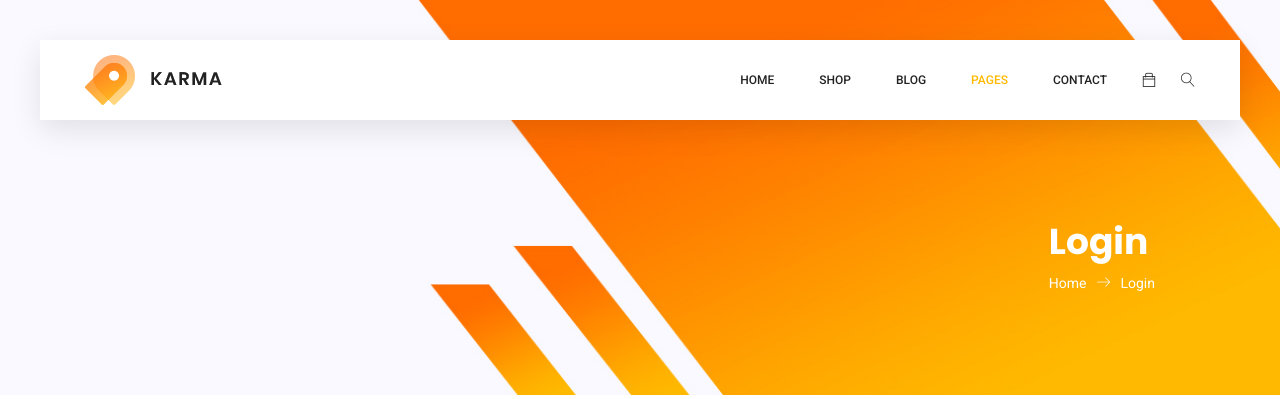
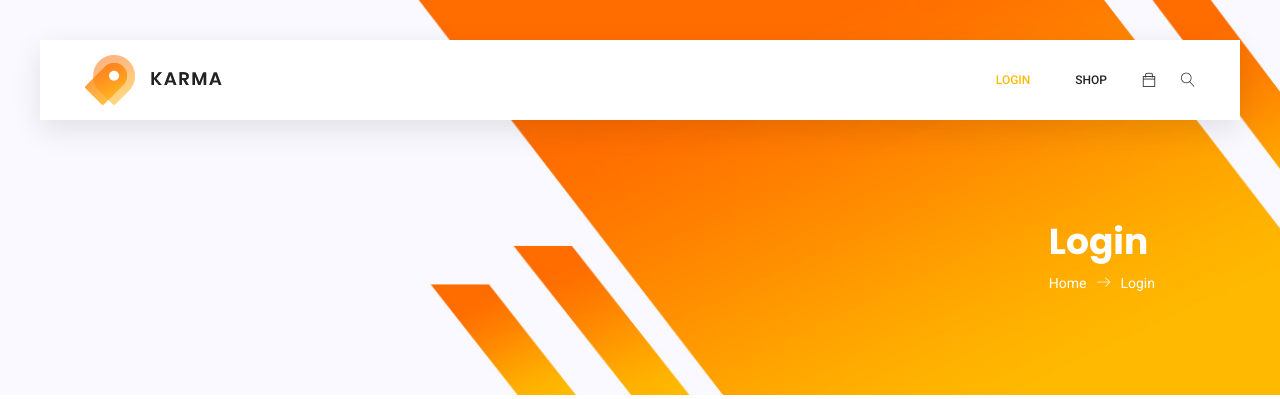
Before and after one commit to rajthakkar123/Ecom, a Django app: page /login/ in a window 1280 px wide. Shown: the top 399 px of the page. Run offline with Django 4.2, Linux system fonts and the light colour scheme; some libraries are stand-ins or nearby versions.

Commit message:
finally final changes

```diff
--- a/ecom/product/views/user_views.py
+++ b/ecom/product/views/user_views.py
@@ -49,9 +49,7 @@ class AddAddress(LoginRequiredMixin,CreateView):
     form_class = AddressForm
     template_name = 'user/add-address.html'
     success_url= '/'
-    # @login_required
-    # def dispatch(self, request, *args, **kwargs):
-    #     return super().dispatch(request, *args, **kwargs)
+
     def post(self,request):
         form = AddressForm(request.POST)
         if form.is_valid():
@@ -83,10 +81,6 @@ class LoadCategory(TemplateView):
         context['category_vo_list'] = Category.objects.all()
         return context
 
-
-
-class LoadProduct(TemplateView):
-    template_name = 'user/single-product.html'
 
 
 class LoadCart(LoginRequiredMixin,TemplateView):
@@ -135,13 +129,6 @@ class LoadCheckout(LoginRequiredMixin,TemplateView):
 
         return context
 
-class LoadContact(TemplateView):
-    template_name = 'user/contact.html'
-
-
-class LoadBlog(TemplateView):
-    template_name = 'user/blog.html'
-
 class LoadConfirmation(LoginRequiredMixin,TemplateView):
     template_name = 'user/confirmation.html'
     def get_context_data(self, **kwargs) :
@@ -158,14 +145,6 @@ class LoadConfirmation(LoginRequiredMixin,TemplateView):
         context["order_items"] = latest_order_items
 
         return context
-
-class LoadSingleBlog(TemplateView):
-    template_name = 'user/single-blog.html'
-
-
-class LoadTracking(TemplateView):
-    template_name = 'user/tracking.html'
-
 
 class LoadLogin(LoginView):
     template_name = 'user/login.html'
--- a/ecom/templates/user/login.html
+++ b/ecom/templates/user/login.html
@@ -12,7 +12,7 @@
 			<nav class="navbar navbar-expand-lg navbar-light main_box">
 				<div class="container">
 					<!-- Brand and toggle get grouped for better mobile display -->
-					<a class="navbar-brand logo_h" href="{% url 'home' %}"><img src="{% static 'user/img/logo.png' %}" alt=""></a>
+					<a class="navbar-brand logo_h" href="{% url 'home' %}"><img src="{% static 'user/img/logo.png' %} " alt=""></a>
 					<button class="navbar-toggler" type="button" data-toggle="collapse" data-target="#navbarSupportedContent"
 					 aria-controls="navbarSupportedContent" aria-expanded="false" aria-label="Toggle navigation">
 						<span class="icon-bar"></span>
@@ -22,46 +22,39 @@
 					<!-- Collect the nav links, forms, and other content for toggling -->
 					<div class="collapse navbar-collapse offset" id="navbarSupportedContent">
 						<ul class="nav navbar-nav menu_nav ml-auto">
-							{% if user.is_authenticated %}
-							<li class="nav-item "><a class="nav-link" href="{% url 'user-update' %}">Hello {{ user.first_name }}</li>
-							{% endif %}
-		 					<li class="nav-item"><a class="nav-link" href="{% url 'home' %}">Home</a></li>
-							<li class="nav-item submenu dropdown ">
+							<li class="nav-item submenu dropdown">
+
+								{% if user.is_authenticated %}
+
+								<a href="#" class="nav-link dropdown-toggle" data-toggle="dropdown" role="button" aria-haspopup="true"
+								 aria-expanded="false">{{user.first_name}}</a>
+								<ul class="dropdown-menu">
+									<li class="nav-item"><a class="nav-link" href="{% url 'user-update' %}">Profile</a></li>
+									<li class="nav-item"><a class="nav-link" href="{% url 'add-address' %}">Insert Address</a></li>
+									<li class="nav-item"><a class="nav-link" href="{% url 'view-address' %}">View Address</a></li>
+									<li class="nav-item"><a class="nav-link" href="#">Previous Orders</a></li>
+									<li class="nav-item"><a class="nav-link" href="{% url 'logout' %}">Logout</a></li>
+								</ul>
+								{% else %}
+								<li class="active nav-item"><a class="nav-link" href="{% url 'login' %}">Login</a></li>
+
+								{% endif %}
+
+							</li>
+								<li class="nav-item submenu dropdown">
 								<a href="#" class="nav-link dropdown-toggle" data-toggle="dropdown" role="button" aria-haspopup="true"
 								 aria-expanded="false">Shop</a>
 								<ul class="dropdown-menu">
 									<li class="nav-item"><a class="nav-link" href="{% url 'category' %}">Shop Category</a></li>
-									<li class="nav-item"><a class="nav-link" href="{% url 'product' %}">Product Details</a></li>
-									<li class="nav-item "><a class="nav-link" href="{% url 'checkout' %}">Product Checkout</a></li>
-									<li class="nav-item "><a class="nav-link" href="{% url 'cart' %}">Shopping Cart</a></li>
+									<li class="nav-item"><a class="nav-link" href="{% url 'checkout' %}">Product Checkout</a></li>
+									<li class="nav-item"><a class="nav-link" href="{% url 'cart' %}">Shopping Cart</a></li>
 									<li class="nav-item"><a class="nav-link" href="{% url 'confirmation' %}">Confirmation</a></li>
 								</ul>
 							</li>
-							<li class="nav-item submenu dropdown ">
-								<a href="#" class="nav-link dropdown-toggle" data-toggle="dropdown" role="button" aria-haspopup="true"
-								 aria-expanded="false">Blog</a>
-								<ul class="dropdown-menu">
-									<li class="nav-item "><a class="nav-link" href="{% url 'blog' %}">Blog</a></li>
-									<li class="nav-item"><a class="nav-link" href="{% url 'singleblog' %}">Blog Details</a></li>
-								</ul>
-							</li>
-							<li class="nav-item submenu dropdown active">
-								<a href="#" class="nav-link dropdown-toggle" data-toggle="dropdown" role="button" aria-haspopup="true"
-								 aria-expanded="false">Pages</a>
-								<ul class="dropdown-menu">
-									{% if user.is_authenticated %}
-									<li class="nav-item"><a class="nav-link" href="{% url 'logout' %}">Logout</a></li>
-									{% else %}
-									<li class="nav-item active "><a class="nav-link " href="{% url 'login' %}">Login</a></li>
-									{% endif %}
-									<li class="nav-item"><a class="nav-link" href="{% url 'tracking' %}">Tracking</a></li>
-									<li class="nav-item"><a class="nav-link" href="{% url 'elements' %}">Elements</a></li>
-								</ul>
-							</li>
-							<li class="nav-item"><a class="nav-link" href="{% url 'contact' %}">Contact</a></li>
+
 						</ul>
 						<ul class="nav navbar-nav navbar-right">
-							<li class="nav-item"><a href="#" class="cart"><span class="ti-bag"></span></a></li>
+							<li class="nav-item"><a href="{% url 'cart' %}" class="cart"><span class="ti-bag"></span></a></li>
 							<li class="nav-item">
 								<button class="search"><span class="lnr lnr-magnifier" id="search"></span></button>
 							</li>
```
Also changed, not shown: ecom/product/urls/user_urls.py (+1 -7 lines), ecom/templates/seller/login.html (deleted, +0 -89 lines), ecom/templates/user/index.html (+20 -32 lines).
